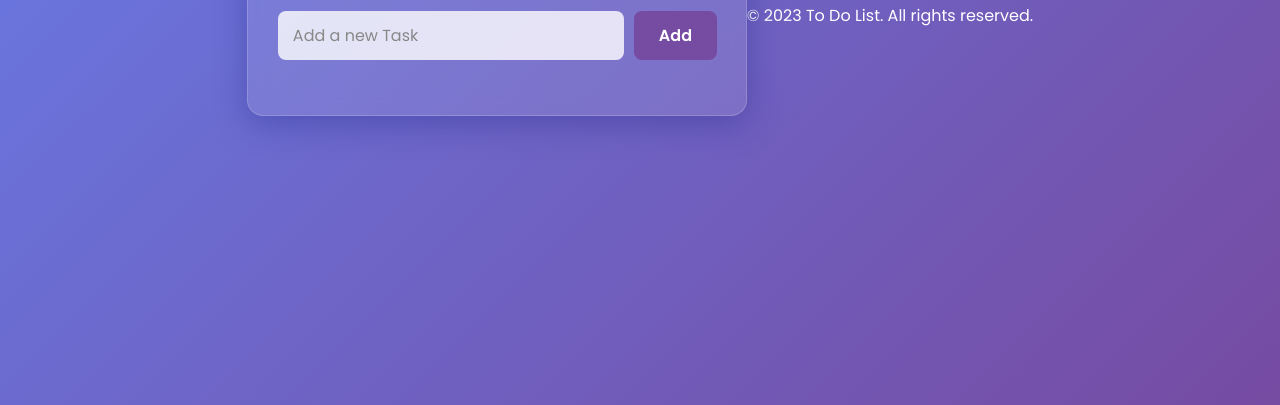
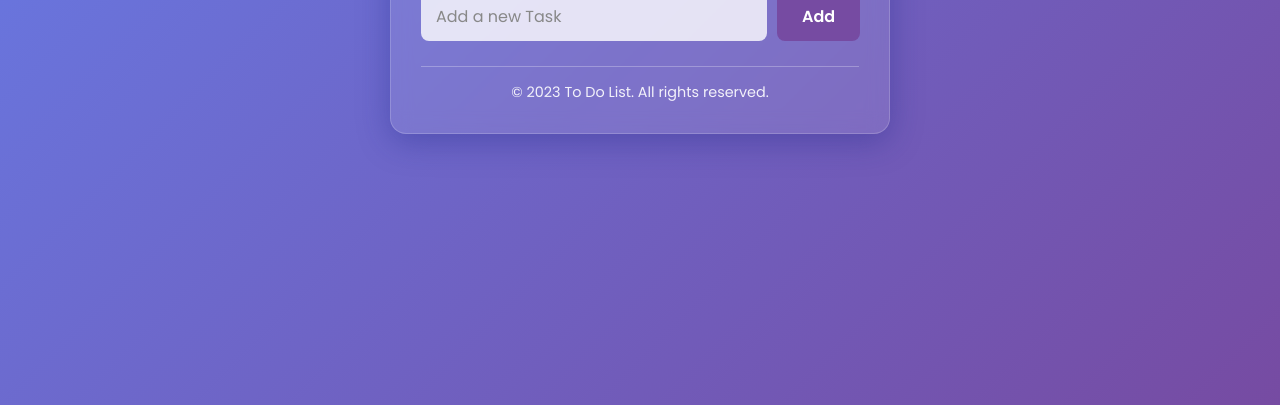
Before and after one commit to Anupama-shri/ToDo, a plain HTML site: page index.html in a window 1280 px wide. Shown: the part 395-800 px from the top of the page. Drawn offline with Linux system fonts and the light colour scheme.

Commit message:
third commit

```diff
--- a/ToDoList.css
+++ b/ToDoList.css
@@ -154,8 +154,12 @@ body {
   transform: rotate(90deg) scale(1.1); /* Fun rotate effect */
 }
 
-footer{
-    text-align: center;
-    color: #fff;
-    margin-top: 20px;
+footer {
+  text-align: center;
+  margin-top: 20px;
+  padding-top: 15px;
+  border-top: 1px solid rgba(255, 255, 255, 0.3);
+  color: #fff;
+  font-size: 0.9rem;
+  opacity: 0.9;
 }
--- a/index.html
+++ b/index.html
@@ -16,10 +16,11 @@
         </div>
         <ul id="task_list"></ul>
 
-    </div>
-    <footer>
+        <footer>
         <p>&copy; 2023 To Do List. All rights reserved.</p>
     </footer>
+    </div>
+
     <script src="ToDoList.js"></script>
 
 </body>
```
